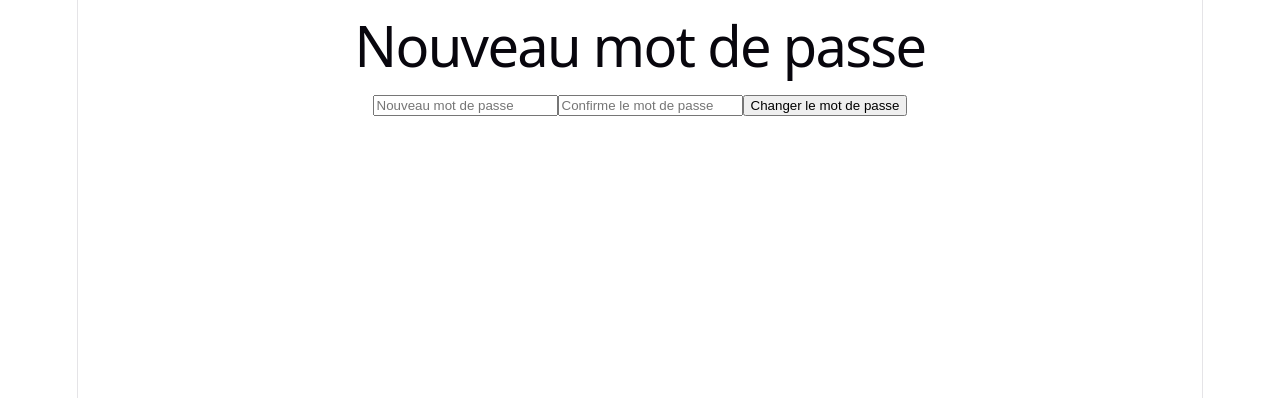
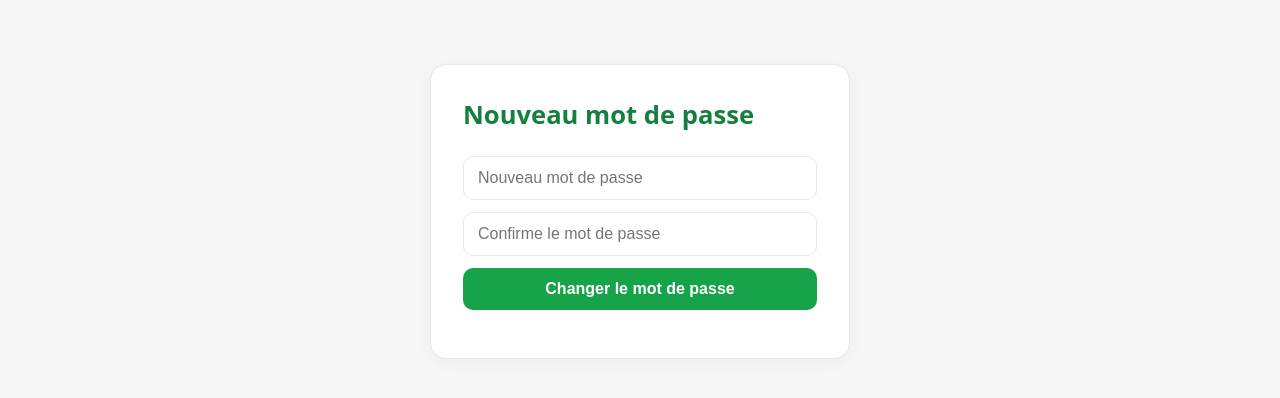
Before and after one commit to irvbab/crm-BREECE_SHARK, a React (Vite) app in the folder client/: page /reset-password in a window 1280 px wide. Shown: the top 398 px of the page. Built offline with nearby package versions, Linux system fonts and the light colour scheme.

Commit message:
Style de base

```diff
--- a/client/src/index.css
+++ b/client/src/index.css
@@ -1,111 +1,98 @@
 :root {
-  --text: #6b6375;
-  --text-h: #08060d;
-  --bg: #fff;
-  --border: #e5e4e7;
-  --code-bg: #f4f3ec;
-  --accent: #aa3bff;
-  --accent-bg: rgba(170, 59, 255, 0.1);
-  --accent-border: rgba(170, 59, 255, 0.5);
-  --social-bg: rgba(244, 243, 236, 0.5);
-  --shadow:
-    rgba(0, 0, 0, 0.1) 0 10px 15px -3px, rgba(0, 0, 0, 0.05) 0 4px 6px -2px;
-
-  --sans: system-ui, 'Segoe UI', Roboto, sans-serif;
-  --heading: system-ui, 'Segoe UI', Roboto, sans-serif;
-  --mono: ui-monospace, Consolas, monospace;
-
-  font: 18px/145% var(--sans);
-  letter-spacing: 0.18px;
-  color-scheme: light dark;
+  --green-700: #15803d;
+  --green-600: #16a34a;
+  --green-50: #f0fdf4;
+  --text: #1f2937;
+  --muted: #6b7280;
+  --border: #e5e7eb;
+  --bg: #f6f7f6;
+  --radius: 10px;
+  font-family: system-ui, -apple-system, 'Segoe UI', Roboto, sans-serif;
   color: var(--text);
-  background: var(--bg);
-  font-synthesis: none;
-  text-rendering: optimizeLegibility;
-  -webkit-font-smoothing: antialiased;
-  -moz-osx-font-smoothing: grayscale;
-
-  @media (max-width: 1024px) {
-    font-size: 16px;
-  }
 }
 
-@media (prefers-color-scheme: dark) {
-  :root {
-    --text: #9ca3af;
-    --text-h: #f3f4f6;
-    --bg: #16171d;
-    --border: #2e303a;
-    --code-bg: #1f2028;
-    --accent: #c084fc;
-    --accent-bg: rgba(192, 132, 252, 0.15);
-    --accent-border: rgba(192, 132, 252, 0.5);
-    --social-bg: rgba(47, 48, 58, 0.5);
-    --shadow:
-      rgba(0, 0, 0, 0.4) 0 10px 15px -3px, rgba(0, 0, 0, 0.25) 0 4px 6px -2px;
-  }
-
-  #social .button-icon {
-    filter: invert(1) brightness(2);
-  }
-}
+* { box-sizing: border-box; }
 
 body {
   margin: 0;
+  min-height: 100vh;
+  background: var(--bg);
 }
 
-#root {
-  width: 1126px;
-  max-width: 100%;
-  margin: 0 auto;
-  text-align: center;
-  border-inline: 1px solid var(--border);
-  min-height: 100svh;
-  display: flex;
-  flex-direction: column;
-  box-sizing: border-box;
-}
-
-h1,
-h2 {
-  font-family: var(--heading);
-  font-weight: 500;
-  color: var(--text-h);
+#root > div {
+  max-width: 420px;
+  margin: 8vh auto;
+  padding: 32px;
+  background: #fff;
+  border: 1px solid var(--border);
+  border-radius: 16px;
+  box-shadow: 0 4px 24px rgba(0, 0, 0, 0.05);
 }
 
 h1 {
-  font-size: 56px;
-  letter-spacing: -1.68px;
-  margin: 32px 0;
-  @media (max-width: 1024px) {
-    font-size: 36px;
-    margin: 20px 0;
-  }
-}
-h2 {
-  font-size: 24px;
-  line-height: 118%;
-  letter-spacing: -0.24px;
-  margin: 0 0 8px;
-  @media (max-width: 1024px) {
-    font-size: 20px;
-  }
-}
-p {
-  margin: 0;
+  font-size: 1.6rem;
+  margin: 0 0 24px;
+  color: var(--green-700);
 }
 
-code,
-.counter {
-  font-family: var(--mono);
-  display: inline-flex;
-  border-radius: 4px;
-  color: var(--text-h);
+form {
+  display: flex;
+  flex-direction: column;
+  gap: 12px;
+  margin-bottom: 16px;
 }
 
-code {
-  font-size: 15px;
-  line-height: 135%;
-  padding: 4px 8px;
-  background: var(--code-bg);
+input {
+  padding: 12px 14px;
+  font-size: 1rem;
+  border: 1px solid var(--border);
+  border-radius: var(--radius);
+  outline: none;
 }
+
+input:focus {
+  border-color: var(--green-600);
+  box-shadow: 0 0 0 3px rgba(22, 163, 74, 0.15);
+}
+
+button {
+  padding: 12px;
+  font-size: 1rem;
+  font-weight: 600;
+  color: #fff;
+  background: var(--green-600);
+  border: none;
+  border-radius: var(--radius);
+  cursor: pointer;
+}
+
+button:hover { background: var(--green-700); }
+
+a {
+  color: var(--green-700);
+  font-weight: 500;
+  text-decoration: none;
+}
+
+a:hover { text-decoration: underline; }
+
+a[href="/api/auth/google"] {
+  display: block;
+  text-align: center;
+  padding: 12px;
+  border: 1px solid var(--border);
+  border-radius: var(--radius);
+  color: var(--text);
+  background: #fff;
+}
+
+a[href="/api/auth/google"]:hover {
+  background: var(--green-50);
+  text-decoration: none;
+}
+
+p {
+  color: var(--muted);
+  font-size: 0.95rem;
+  margin: 12px 0 0;
+}
```
